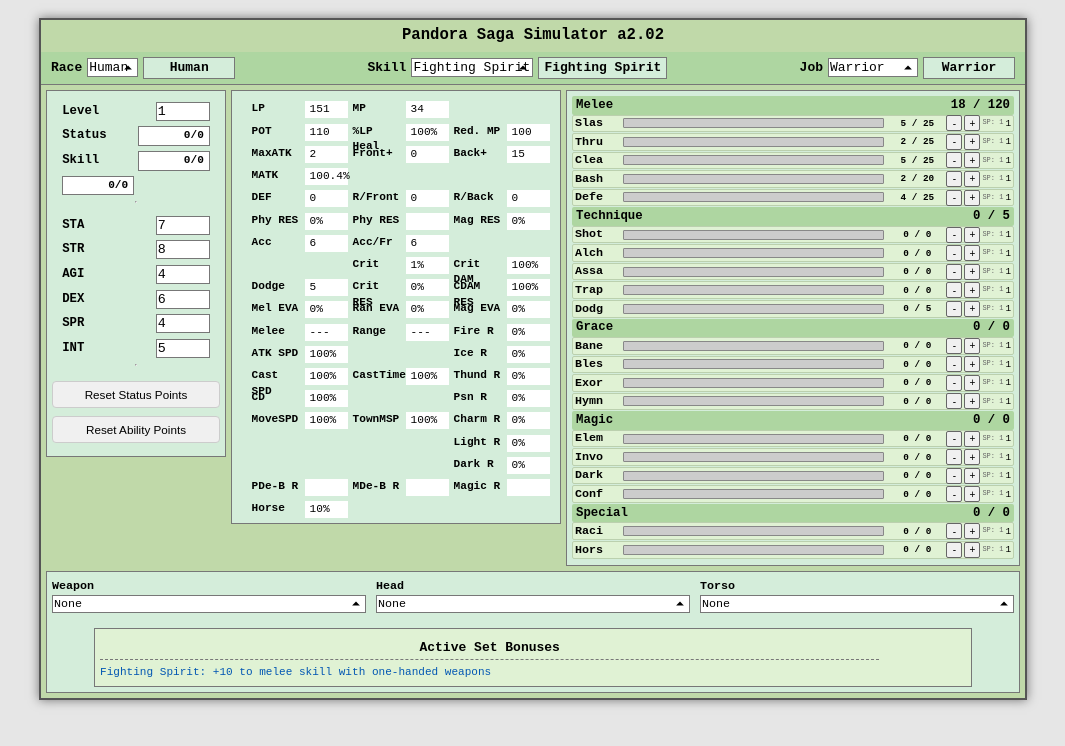
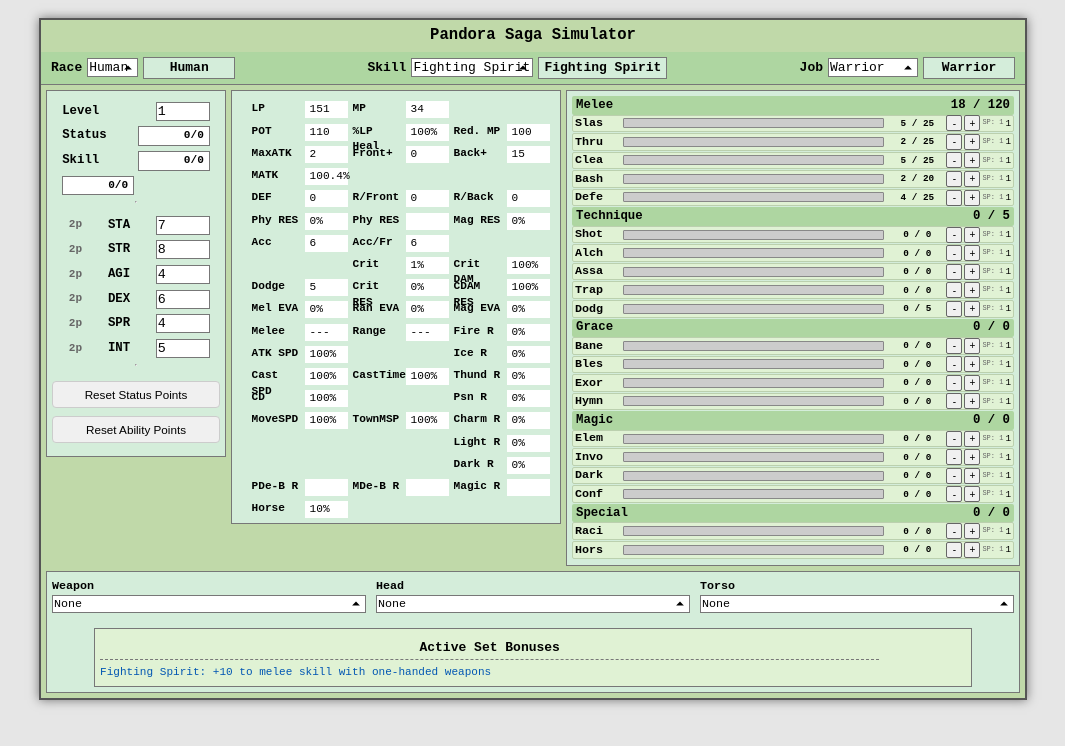
Before and after one commit to neeeee/pansaga-simu-rewrite, a plain HTML site: page index.html in a window 1280 px wide. Shown: the whole page, without its empty margins (107-1172 px from the left). Drawn offline with Linux system fonts and the light colour scheme.

```diff
--- a/index.html
+++ b/index.html
@@ -8,7 +8,7 @@
     </head>
     <body>
         <div class="container">
-            <h1>Pandora Saga Simulator a2.02</h1>
+            <h1>Pandora Saga Simulator</h1>
 
             <!-- TOP SELECTIONS (Race, Racial Skill, Job) -->
             <div class="top-selectors-row">
@@ -63,6 +63,7 @@
                     <!-- Individual Stat Inputs -->
                     <hr />
                     <div class="stat-input-row">
+                        <span class="stat-cost" id="cost-sta">2p</span>
                         <span>STA</span>
                         <input
                             type="number"
@@ -74,6 +75,7 @@
                         />
                     </div>
                     <div class="stat-input-row">
+                        <span class="stat-cost" id="cost-str">2p</span>
                         <span>STR</span>
                         <input
                             type="number"
@@ -85,6 +87,7 @@
                         />
                     </div>
                     <div class="stat-input-row">
+                        <span class="stat-cost" id="cost-agi">2p</span>
                         <span>AGI</span>
                         <input
                             type="number"
@@ -96,6 +99,7 @@
                         />
                     </div>
                     <div class="stat-input-row">
+                        <span class="stat-cost" id="cost-dex">2p</span>
                         <span>DEX</span>
                         <input
                             type="number"
@@ -107,6 +111,7 @@
                         />
                     </div>
                     <div class="stat-input-row">
+                        <span class="stat-cost" id="cost-spr">2p</span>
                         <span>SPR</span>
                         <input
                             type="number"
@@ -118,6 +123,7 @@
                         />
                     </div>
                     <div class="stat-input-row">
+                        <span class="stat-cost" id="cost-int">2p</span>
                         <span>INT</span>
                         <input
                             type="number"
--- a/script.js
+++ b/script.js
@@ -47,6 +47,14 @@ const elements = {
     dex: document.getElementById("base-dex"),
     spr: document.getElementById("base-spr"),
     int: document.getElementById("base-int"),
+  },
+  statCosts: {
+    sta: document.getElementById("cost-sta"),
+    str: document.getElementById("cost-str"),
+    agi: document.getElementById("cost-agi"),
+    dex: document.getElementById("cost-dex"),
+    spr: document.getElementById("cost-spr"),
+    int: document.getElementById("cost-int"),
   },
   equipmentSelectors: {
     weapon: document.getElementById("equip-weapon"),
@@ -875,6 +883,25 @@ function calculateSpentStatPoints(baseStats) {
   character.points.spentStat = totalCost;
 }
 
+function updateStatCostIndicators() {
+  const raceStats = gameData.raceBaseStats[character.raceId];
+  const jobInfo = gameData.jobs[character.jobId];
+  const jobModifiers = gameData.jobBaseStatModifiers[jobInfo.baseClass];
+
+  for (const stat of PRIMARY_STATS) {
+    const baseStat = raceStats[stat] + jobModifiers[stat];
+    const currentTotalStat = baseStat + character.addedStats[stat];
+    const nextLevel = currentTotalStat + 1;
+
+    if (nextLevel > gameData.maxStatValue) {
+      elements.statCosts[stat].textContent = "--";
+    } else {
+      const cost = gameData.statPointCosts[nextLevel]?.[0] || 0;
+      elements.statCosts[stat].textContent = cost + "p";
+    }
+  }
+}
+
 function updateUI(bonuses) {
   // Update display values for racial skill and job based on selected values
   const selectedRace = gameData.races[character.raceId];
@@ -982,6 +1009,7 @@ function updateUI(bonuses) {
     elements.setBonusList.innerHTML = "<li>None</li>";
   }
 
+  updateStatCostIndicators(); // Update cost indicators for stat increases
   renderSkillsPanel(); // Re-render skills to update bars and levels
 }
 
--- a/style.css
+++ b/style.css
@@ -143,6 +143,14 @@ h1 {
     align-items: center;
     margin-bottom: 3px;
     font-weight: bold;
+    gap: 5px;
+}
+
+.stat-cost {
+    color: #666;
+    font-size: 0.9em;
+    min-width: 20px;
+    text-align: right;
 }
 
 .stat-input-row input {
```
Also changed, not shown: classSkillData.js (added).
